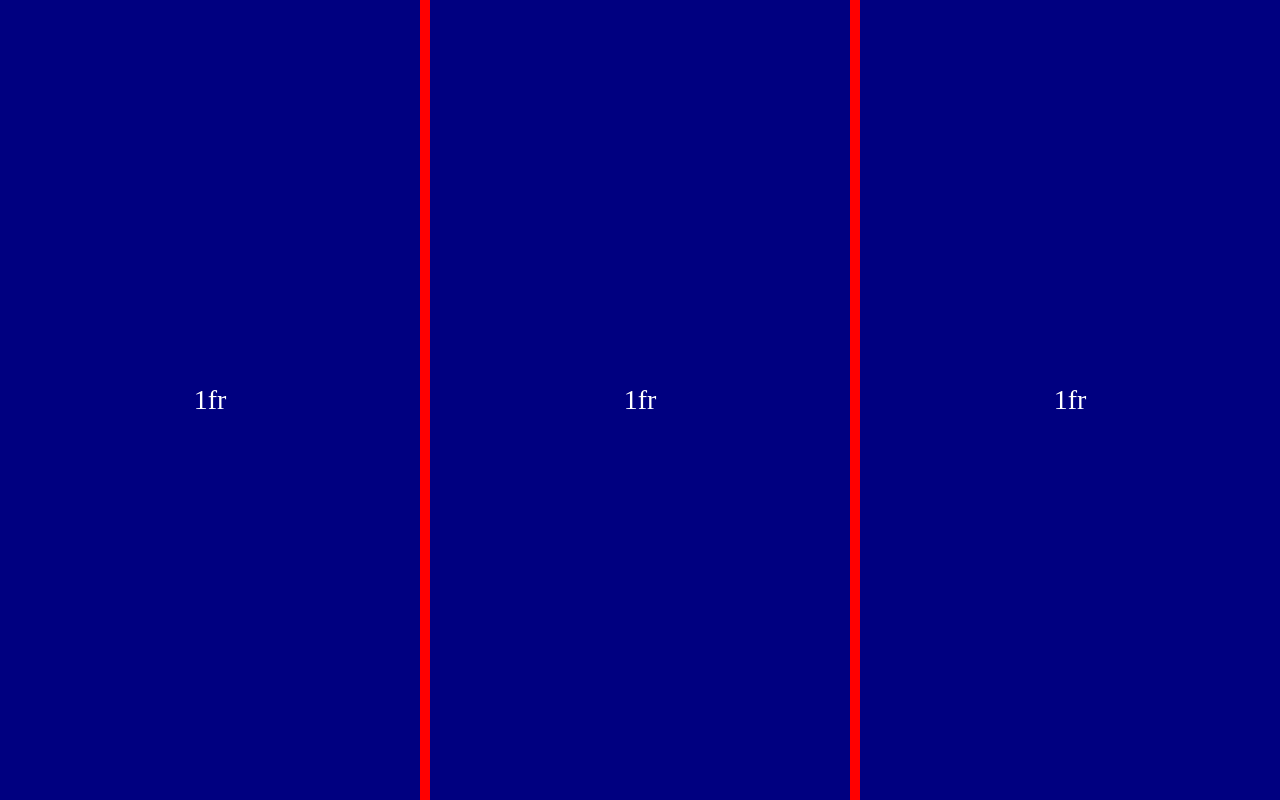
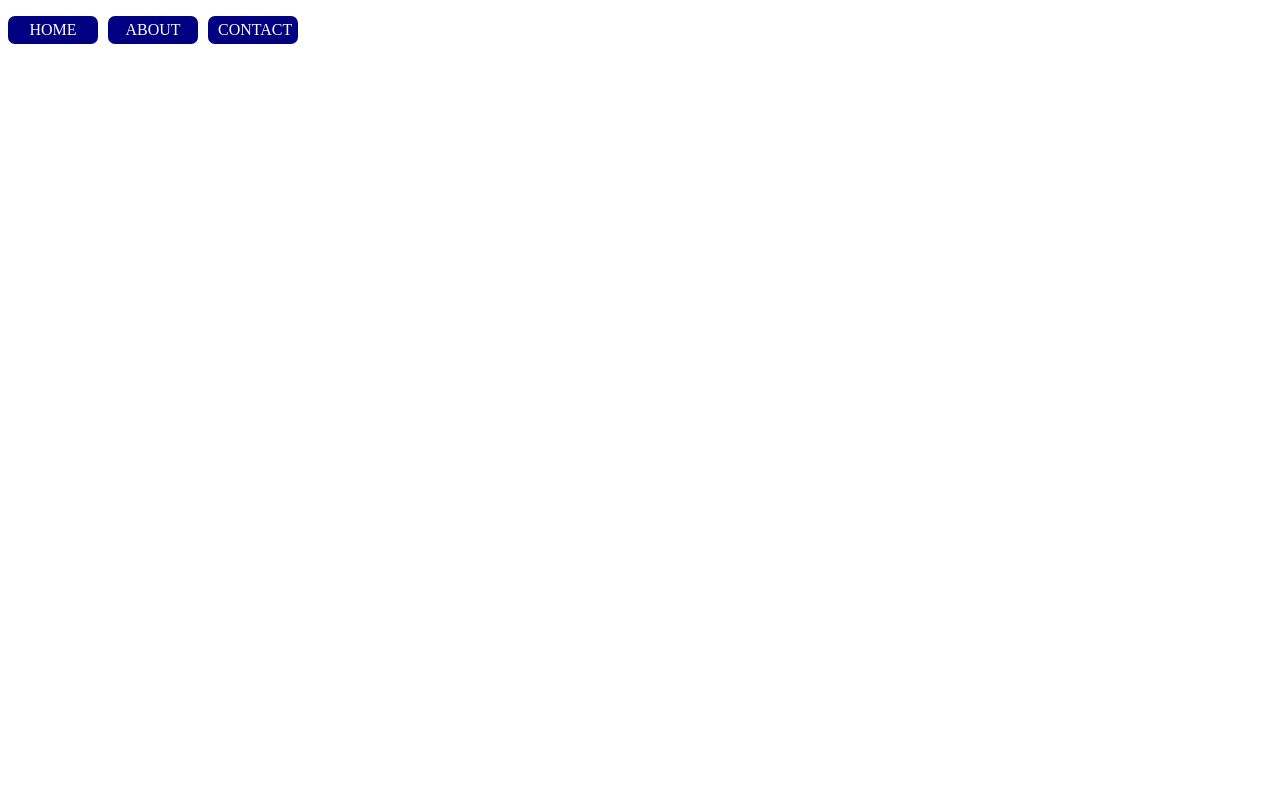
Before and after one commit to jiiiiiaiiiii/css__layout, a website built with Vite: page index.html in a window 1280 px wide. Built offline with nearby package versions, Linux system fonts and the light colour scheme.

Commit message:
Nesting
- Component별로 Nesting 단위를 묶는 것을 추천
(body에서 부터 시작 => 추천❌)

```diff
--- a/index.html
+++ b/index.html
@@ -7,10 +7,10 @@
     <title>CSS Layout Masterclass</title>
   </head>
   <body>
-    <div class="father">
-      <div class="child">1fr</div>
-      <div class="child">1fr</div>
-      <div class="child">1fr</div>
-    </div>
+    <ul>
+      <li><a href="#">Home</a></li>
+      <li><a href="#">About</a></li>
+      <li><a href="#">Contact</a></li>
+    </ul>
   </body>
 </html>
--- a/styles/style.scss
+++ b/styles/style.scss
@@ -1,30 +1,81 @@
-/* SCSS 변수 */
-$bgColor: yellow;
+/* == before Nesting ==
 
-/* CSS 변수 */
-:root {
-  --bgColor: red;
+ul {
+  list-style: none;
+  padding: 0;
+  display: flex;
+  gap: 10px;
 }
 
-body {
-  background-color: $bgColor;        // SCSS 변수 이용
-  background-color: var(--bgColor);  // CSS 변수 이용
-  padding: 0;
-  margin: 0;
+ul li {
+  background-color: navy;
+  color: white;
+  padding: 5px 10px;
+  border-radius: 7px;
+  width: 70px;
+  text-align: center;
 }
 
-.father {
-  display: grid;
-  gap: 10px;
-  height: 100vh;
-  grid-template-columns: repeat(auto-fit, minmax(200px, 1fr));
+ul li:hover {
+  opacity: 0.8;
 }
 
-.child {
-  background-color: navy;
+ul li:hover a {
+  font-weight: bold;
+}
+
+ul li a {
+  text-decoration: none;
   color: white;
-  font-size: 28px;
+  text-transform: uppercase;
+}
+
+==================== */
+
+
+
+/* == ✨ Nesting == */
+
+ul {
+  list-style: none;
+  padding: 0;
   display: flex;
-  justify-content: center;
-  align-items: center;
+  gap: 10px;
+
+  li {
+    background-color: navy;
+    color: white;
+    padding: 5px 10px;
+    border-radius: 7px;
+    width: 70px;
+    text-align: center;
+    &:hover {
+      opacity: 0.8;
+      a {
+        font-weight: bold;
+      }
+    }
+
+    a {
+      text-decoration: none;
+      color: white;
+      text-transform: uppercase;
+    }
+  }
 }
+
+
+/* ===== Etc... ===== */
+/*
+
+li {
+  &:first-child {}
+  &:last-child {}
+  &.className {}
+}
+
+li:first-child {}
+li:last-child {}
+li.className {}
+
+*/
```
